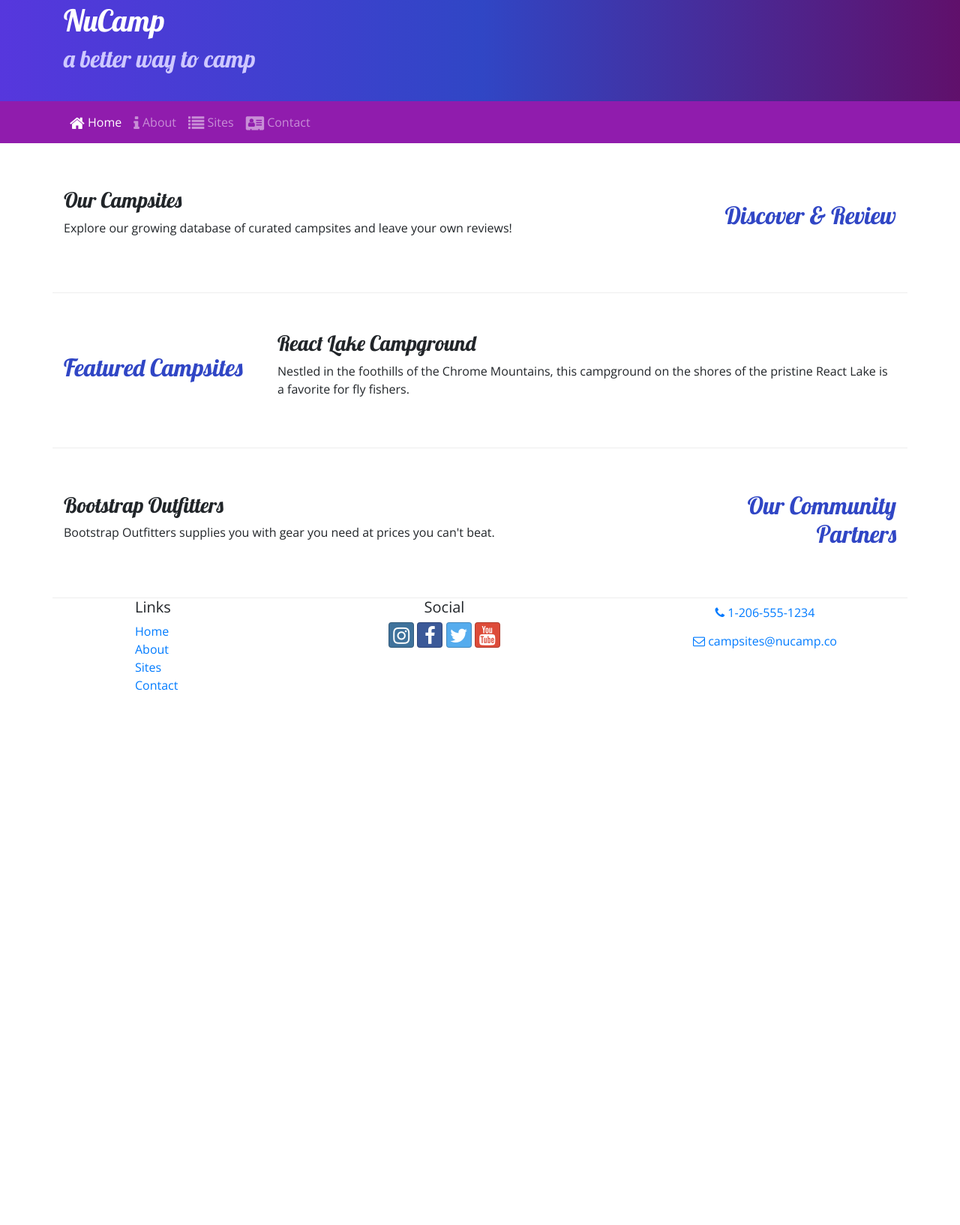
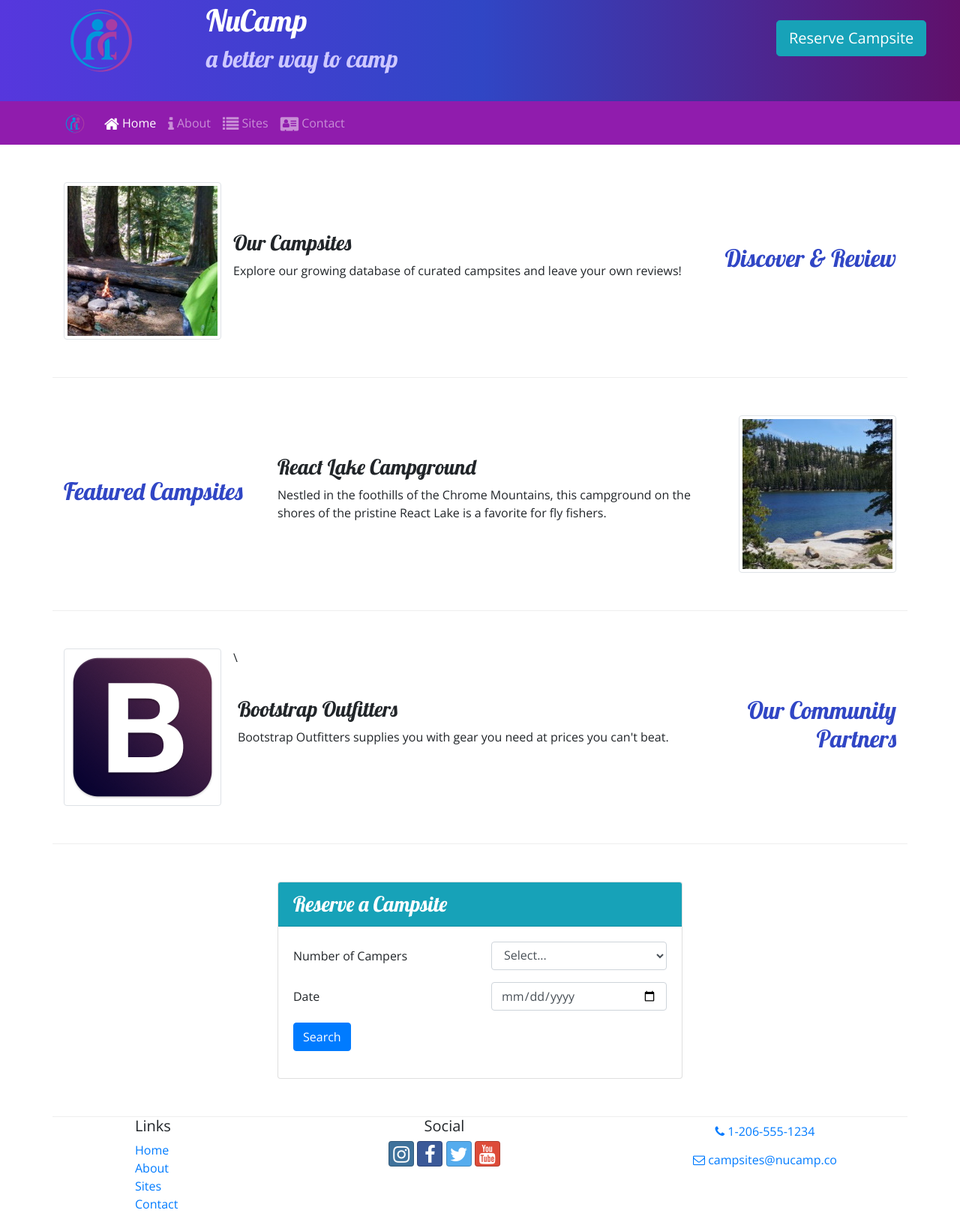
Before and after one commit to chafin123/nucampsite-boostrap-project, a website: page index.html in a window 1280 px wide. Shown: the part 27-1661 px from the top of the page at 75% size. Before the commit the page ends 969 px from the top, so only its background shows below. Drawn offline with nearby package versions, Linux system fonts and the light colour scheme.

Commit message:
Week 2 Assignment

```diff
--- a/index.html
+++ b/index.html
@@ -23,17 +23,24 @@
     <header class="jumbotron jumbotron-fluid">
         <div class="container">
             <div class="row">
+                <div class="col-4 col-sm-3 col-md-2 align-self-center">
+                    <img src="./img/logo.png" class="img-fluid" />
+                </div>
                 <div class="col">
                     <h1>NuCamp</h1>
                     <h2>a better way to camp</h2>
+                </div>
+                <div class="col-md-4 col-xl-2 col-12 mt-4">
+                    <a href="#reserveForm" type="button" class="btn btn-info btn-lg text-nowrap">Reserve Campsite</a>
                 </div>
             </div>
         </div>
     </header>
     <!-- Navbar -->
     <nav class="navbar navbar-expand-sm navbar-dark sticky-top">
-            <div class="container">
-                <button class="navbar-toggler ml-auto" type="button" data-toggle="collapse" data-target="#nucampNavbar">
+            <div class="container c">
+                <a href="#" class="navbar-brand"><img src="./img/logo.png" height="30" width="30"/></a>
+                <button class="navbar-toggler" type="button" data-toggle="collapse" data-target="#nucampNavbar">
                     <span class="navbar-toggler-icon"></span>
                 </button>
                 <div class="collapse navbar-collapse" id="nucampNavbar">
@@ -52,8 +59,13 @@
                 <h2 class="text-sm-right">Discover & Review</h2>
             </div>
             <div class="col">
+                <div class="media">
+                    <img src="./img/breadcrumb-trail-thumb.jpg" alt="Breadcrumb Trail" class="d-flex mr-3 img-thumbnail">
+                    <div class="media-body align-self-center">
                         <h3>Our Campsites</h3>
                         <p class="d-none d-sm-block">Explore our growing database of curated campsites and leave your own reviews!</p>
+                    </div>
+                </div>
             </div>
         </div>
         <div class="row row-content align-items-center">
@@ -61,8 +73,13 @@
                 <h2>Featured Campsites</h2>
             </div>
             <div class="col">
+                <div class="media">
+                    <div class="media-body align-self-center">
                         <h3>React Lake Campground</h3>
                         <p class="d-none d-sm-block" >Nestled in the foothills of the Chrome Mountains, this campground on the shores of the pristine React Lake is a favorite for fly fishers.</p>
+                    </div>
+                    <img src="./img/react-lake-thumb.jpg" class=" img-thumbnail d-flex ml-3" alt="" srcset="">
+                </div>
             </div>
         </div>
         <div class="row row-content align-items-center">
@@ -70,8 +87,50 @@
                 <h2 class="text-sm-right">Our Community Partners</h2>
             </div>
             <div class="col">
+                <div class="media">
+                    <img src="./img/bootstrap-thumb.png" alt="Bootstrap Outfitters" class="d-flex mr-3 img-thumbnail">\
+                    <div class="media-body align-self-center">
                         <h3>Bootstrap Outfitters</h3>
                         <p class="d-none d-sm-block">Bootstrap Outfitters supplies you with gear you need at prices you can't beat.</p>
+                    </div>
+                </div>
+            </div>
+        </div>
+        <div class="row row-content">
+            <div class="col-sm-6 mx-auto">
+                <div class="card">
+                    <h3 class="card-header bg-info text-white">Reserve a Campsite</h3>
+                    <div class="card-body">
+                        <form id="reserveForm" action="">
+                            <div class="row form-group">
+                                <label for="" class="col-sm-6 col-12 col-form-label">Number of Campers</label>
+                                <div class="col">
+                                    <select name="numCampers" id="numCampers" class="form-control">
+                                        <option value="">Select...</option>
+                                        <option value="1">1</option>
+                                        <option value="2">2</option>
+                                        <option value="3">3</option>
+                                        <option value="4">4</option>
+                                        <option value="5">5</option>
+                                        <option value="6">6</option>
+                                    </select>
+                                </div>
+                            </div>
+                            <div class="row form-group">
+                                <label for="date" class="col-sm-6 col-12 col-form-label">Date</label>
+                                <div class="col">
+                                    <input type="date" id="date" name="date" placeholder="01/01/2001" class="form-control">
+                                </div>
+                            </div>
+                            <div class="row form-group">
+                                <div class="col">
+                                    <button class="btn btn-primary" type="submit">Search</button>
+
+                                </div>
+                            </div>
+                        </form>
+                    </div>
+                </div>
             </div>
         </div>
     </div>
```
Also changed, not shown: aboutus.html (+9 -3 lines), contactus.html (+7 -1 lines), img/bootstrap-thumb.png (added), img/breadcrumb-trail-thumb.jpg (added), img/breadcrumb-trail.jpg (added), img/chrome-river-thumb.jpg (added), img/chrome-river.jpg (added), img/logo.png (added), img/react-lake-thumb.jpg (added), img/react-lake.jpg (added). Lines whose indentation alone changed are shown as unchanged.
